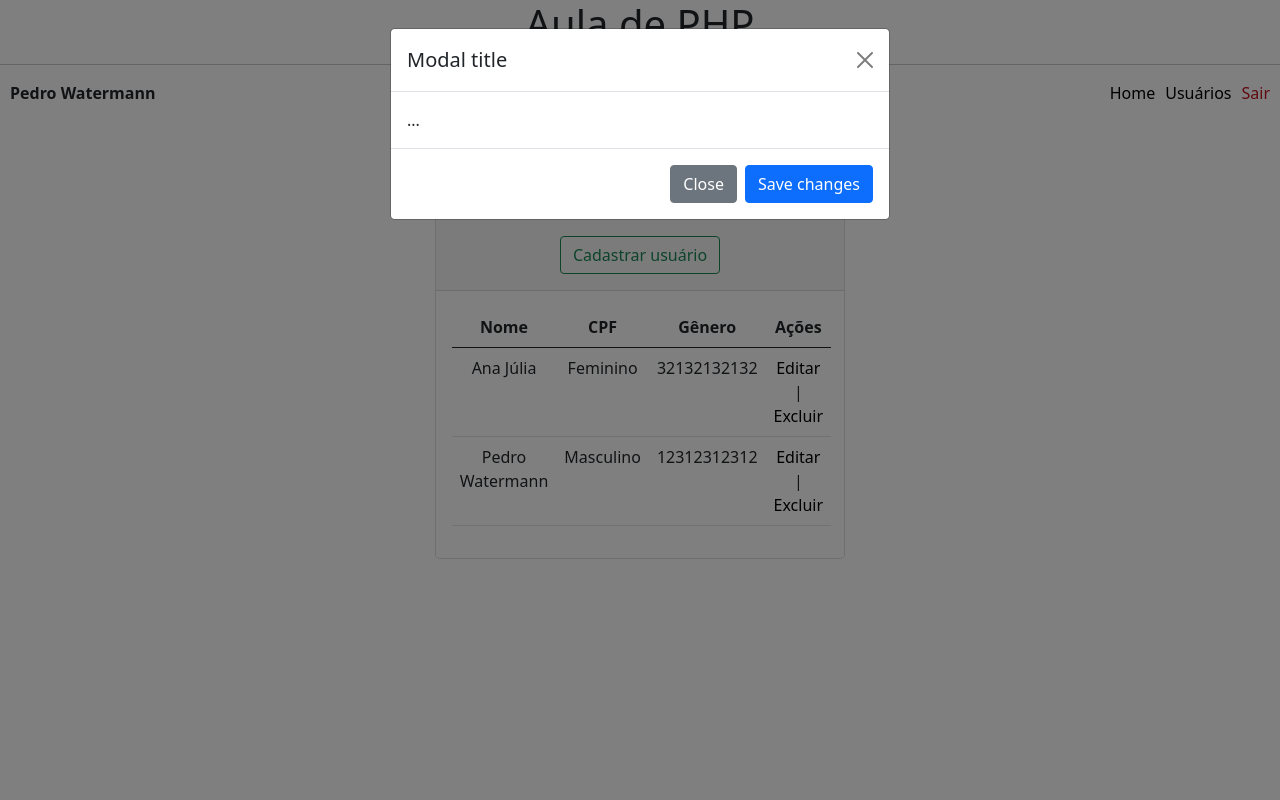
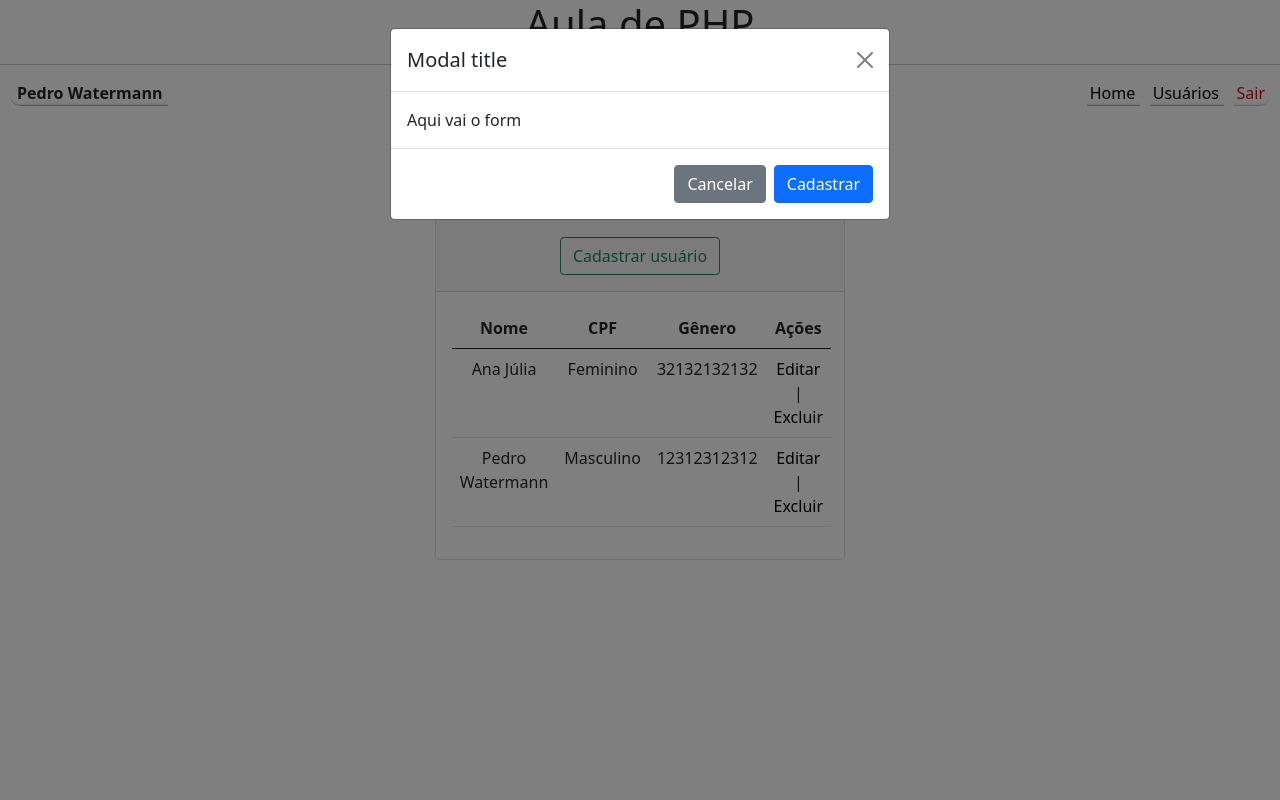
Before and after one commit to PedroWatermann/aulaPhp, a PHP site: page /usuario.php in a window 1280 px wide, after a click on "Cadastrar usuário". Run offline with PHP 8.4, Linux system fonts and the light colour scheme; a user stored in the database is signed in; data comes from the database, SQL or seed files in the repository.

Commit message:
Alterações no estilo da página

```diff
--- a/aula/conecta.php
+++ b/aula/conecta.php
@@ -1,14 +1,19 @@
 <?php
 
-// O hostname pode ser um domínio ou um IP
-$hostname = "localhost";
+// Informações para a conexão com o banco de dados
+$hostname = "localhost"; // O hostname pode ser um domínio ou um IP
 $username = "root";
 $password = "";
 $database = "aulaphp"; // Nome do banco de dados, não o nome da tabela
+
+// Estabelece uma nova conexão com o banco de dados MySQL
 $mysqli = mysqli_connect($hostname, $username, $password, $database);
+
+// Verifica a conexão
 if (!$mysqli) {
     /* Para a execução do programa */
-    die("Falha na conexão!" . mysqli_connect_error());
-} /*else {  // Apenas para teste
+    die("Ocorreu um erro de conexão: " . mysqli_connect_error());
+}
+/*else {  // Apenas para teste
     echo "Conectado com sucesso!";
 }*/
--- a/aula/index.php
+++ b/aula/index.php
@@ -1,3 +1,5 @@
+<!-- Script HTML da tela inicial da aplicação -->
+
 <!DOCTYPE html>
 
 <html lang="pt-br">
@@ -8,6 +10,7 @@
     <title>Aula de PHP</title>
     <link href="https://cdn.jsdelivr.net/npm/bootstrap@5.0.2/dist/css/bootstrap.min.css" rel="stylesheet" integrity="sha384-EVSTQN3/azprG1Anm3QDgpJLIm9Nao0Yz1ztcQTwFspd3yD65VohhpuuCOmLASjC" crossorigin="anonymous">
     <script src="https://cdn.jsdelivr.net/npm/bootstrap@5.0.2/dist/js/bootstrap.bundle.min.js" integrity="sha384-MrcW6ZMFYlzcLA8Nl+NtUVF0sA7MsXsP1UyJoMp4YLEuNSfAP+JcXn/tWtIaxVXM" crossorigin="anonymous"></script>
+    <link rel="shortcut icon" href="iconwhite.png" type="image/png" id="favicon">
 </head>
 
 <body>
@@ -35,6 +38,8 @@
             </div>
         </div>
     </div>
+
+    <script src="js/icon.js"></script>
 </body>
 
 </html>
--- /dev/null
+++ b/aula/js/icon.js
@@ -0,0 +1,10 @@
+const fav = document.getElementById("favicon");
+document.addEventListener("visibilitychange", () => {
+    if (document.hidden) {
+        fav.href = "img/icon.gif";
+        fav.type = "image/gif";
+    } else {
+        fav.href = "img/iconwhite.png";
+        fav.type = "image/png";
+    }
+});
--- a/aula/menu.php
+++ b/aula/menu.php
@@ -1,9 +1,12 @@
 <?php
 
 $nome = $_SESSION["user"];
-echo "<strong> $nome </strong>";
-echo "<div class='nav-links'>";
-echo "<a href='aula.php' style='color: black; text-decoration: none;'>Home</a>";
-echo "<a href='usuario.php' style='color: black; text-decoration: none;'>Usuários</a>";
-echo "<a href='sair.php' style='color: #c1121f; text-decoration: none;'>Sair</a>";
-echo "</div>";
+echo "
+    <strong> $nome </strong>
+
+    <div class='nav-links'>
+        <a href='aula.php' style='color: black; text-decoration: none;'>Home</a>
+        <a href='usuario.php' style='color: black; text-decoration: none;'>Usuários</a>
+        <a href='sair.php' style='color: rgb(193, 18, 31); text-decoration: none;' id='sair'>Sair</a>
+    </div>
+";
--- /dev/null
+++ b/aula/style/style.css
@@ -0,0 +1,30 @@
+nav {
+    display: flex;
+    justify-content: space-between;
+    align-items: center;
+    padding: 0 10px;
+}
+
+nav strong {
+    border-bottom: 1px solid rgba(0, 0, 0, 0.3);
+    padding: 0 5px 0 7px;
+    border-radius: 0 0 0 10px;
+    box-shadow: inset 0 -4px 4px -5px rgba(0, 0, 0, 0.3);
+}
+
+.nav-links {
+    display: flex;
+    gap: 10px;
+}
+
+nav a {
+    border-bottom: 1px solid rgba(0, 0, 0, 0.3);
+    padding: 0 5px 0 2.5px;
+    box-shadow: inset 0 -4px 4px -5px rgba(0, 0, 0, 0.3);
+}
+
+#sair {
+    border-radius: 0 0 10px 0;
+    border-bottom: 1px solid rgba(193, 18, 31, 0.3);
+    box-shadow: inset 0 -4px 4px -5px rgba(193, 18, 31, 0.3);
+}
--- a/aula/usuario.php
+++ b/aula/usuario.php
@@ -1,20 +1,20 @@
 <!-- Toda página após o login deverá conter esse trecho de código -->
 <?php
 
-session_start(); // Inicia a sessão
+session_start(); // Inicia a sessão ou recupera a sessão existente
 
-if (!isset($_SESSION["user"])) { // Verifica se a sessão usuário existe
+if (!isset($_SESSION["user"])) { // Verifica se a sessão usuário existe (se está definida e não é null)
     echo "
         <script>
             window.location.replace('index.php');
         </script>
     ";
 
-    exit(); // Sai da sessão que, ocasionalmente, estiver criada
+    exit(); // Interrompe a execução do script imediatamente
+    // exit() é apenas um alias para die()
 }
 
 ?>
-<!-- Toda página após o login deverá conter esse trecho de código -->
 
 <!DOCTYPE html>
 
@@ -26,19 +26,8 @@ if (!isset($_SESSION["user"])) { // Verifica se a sessão usuário existe
     <title>Aula de PHP</title>
     <link href="https://cdn.jsdelivr.net/npm/bootstrap@5.0.2/dist/css/bootstrap.min.css" rel="stylesheet" integrity="sha384-EVSTQN3/azprG1Anm3QDgpJLIm9Nao0Yz1ztcQTwFspd3yD65VohhpuuCOmLASjC" crossorigin="anonymous">
     <script src="https://cdn.jsdelivr.net/npm/bootstrap@5.0.2/dist/js/bootstrap.bundle.min.js" integrity="sha384-MrcW6ZMFYlzcLA8Nl+NtUVF0sA7MsXsP1UyJoMp4YLEuNSfAP+JcXn/tWtIaxVXM" crossorigin="anonymous"></script>
-    <style>
-        nav {
-            display: flex;
-            justify-content: space-between;
-            align-items: center;
-            padding: 0 10px;
-        }
-
-        .nav-links {
-            display: flex;
-            gap: 10px;
-        }
-    </style>
+    <link rel="stylesheet" href="style/style.css">
+    <link rel="shortcut icon" href="img/iconwhite.png" type="image/png" id="favicon">
 </head>
 
 <body>
@@ -109,15 +98,17 @@ if (!isset($_SESSION["user"])) { // Verifica se a sessão usuário existe
                     <button type="button" class="btn-close" data-bs-dismiss="modal" aria-label="Close"></button>
                 </div>
                 <div class="modal-body">
-                    ...
+                    Aqui vai o form
                 </div>
                 <div class="modal-footer">
-                    <button type="button" class="btn btn-secondary" data-bs-dismiss="modal">Close</button>
-                    <button type="button" class="btn btn-primary">Save changes</button>
+                    <button type="button" class="btn btn-secondary" data-bs-dismiss="modal">Cancelar</button>
+                    <button type="button" class="btn btn-primary">Cadastrar</button>
                 </div>
             </div>
         </div>
     </div>
+
+    <script src="js/icon.js"></script>
 </body>
 
 </html>
```
Also changed, not shown: aula/aula.php (+8 -17 lines), aula/login.php (+57 -3 lines), aula/img/icon.gif (added), aula/img/iconwhite.png (added).
